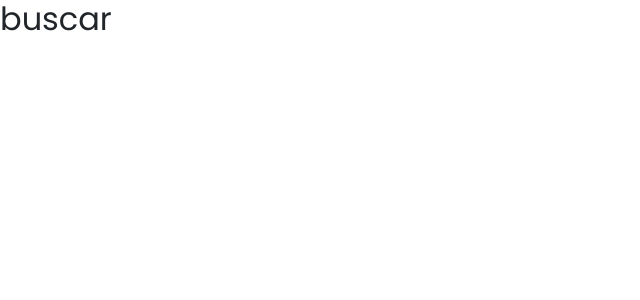
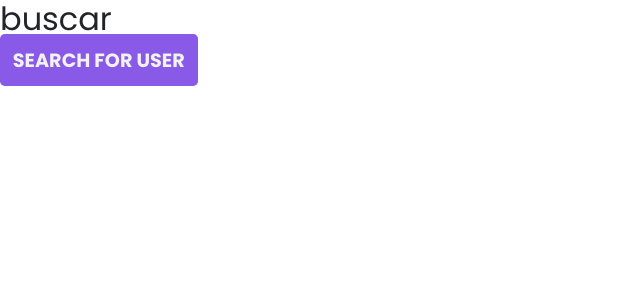
Before and after one commit to luiscetta/github_finder, a React (Vite) app: page /search in a window 1280 px wide. Shown: the top 300 px of the page, without its empty margins (0-640 px from the left). Built offline with nearby package versions, Linux system fonts and the light colour scheme.

Commit message:
changing the request to Search page

```diff
--- a/src/App.tsx
+++ b/src/App.tsx
@@ -1,9 +1,9 @@
-import { Outlet } from "react-router-dom";
+import Layout from "./components/Layout";
 
 function App() {
   return (
     <>
-      <Outlet />
+      <Layout />
     </>
   );
 }
--- a/src/Pages/Homepage/index.tsx
+++ b/src/Pages/Homepage/index.tsx
@@ -1,15 +1,8 @@
-import { useState } from "react";
+import { Link } from "react-router-dom";
 
-import SearchModal from "../../components/Modal/SearchModal";
 import "./styles.scss";
 
 export default function Homepage() {
-  const [modalShow, setModalShow] = useState(false);
-
-  const handleOpenModal = () => {
-    setModalShow(true);
-  };
-
   return (
     <div className="home-container">
       <div className="home-content">
@@ -22,12 +15,11 @@ export default function Homepage() {
             Devs? That really robust project that he usually posts on his
             profile? You can find it here!
           </p>
-          <a href="#" className="home-search-btn" onClick={handleOpenModal}>
+          <Link to="/search" className="home-search-btn">
             Search for user
-          </a>
+          </Link>
         </div>
       </div>
-      <SearchModal show={modalShow} onHide={() => setModalShow(false)} />
     </div>
   );
 }
--- a/src/Pages/Search/index.tsx
+++ b/src/Pages/Search/index.tsx
@@ -1,7 +1,24 @@
+import { useState } from "react";
+
+import SearchModal from "../../components/Modal/SearchModal";
+import "./styles.scss";
+
 export default function Search() {
-    return (
-        <>
-            <h2>buscar</h2>
-        </>
-    );
+  const [modalShow, setModalShow] = useState(false);
+
+  const handleOpenModal = () => {
+    setModalShow(true);
+  };
+
+  return (
+    <div className="search-container">
+      <div className="search-content">
+        <h2>buscar</h2>
+        <a className="search-btn" onClick={handleOpenModal}>
+          Search for user
+        </a>
+      </div>
+      <SearchModal show={modalShow} onHide={() => setModalShow(false)} />
+    </div>
+  );
 }
--- /dev/null
+++ b/src/Pages/Search/styles.scss
@@ -0,0 +1,21 @@
+.search-container {
+    .search-content {
+        .search-btn {
+            font-size: 1.2rem;
+            color: var(--white-100);
+            font-weight: bold;
+            text-transform: uppercase;
+
+            padding: 0.8rem;
+            background-color: var(--purple-100);
+            border: none;
+            border-radius: 0.3rem;
+        }
+
+        .search-btn:hover {
+            cursor: pointer;
+            background-color: #6c48b4;
+            transition: all 0.5s;
+        }
+    }
+}
--- /dev/null
+++ b/src/components/Layout/index.tsx
@@ -0,0 +1,13 @@
+import { BrowserRouter as Router } from "react-router-dom";
+
+import AppRoutes from "../../routes";
+
+export default function Layout() {
+  return (
+    <>
+      <Router>
+        <AppRoutes />
+      </Router>
+    </>
+  );
+}
--- a/src/components/Modal/SearchModal/index.tsx
+++ b/src/components/Modal/SearchModal/index.tsx
@@ -1,16 +1,51 @@
+import { useState } from "react";
 import { Modal } from "react-bootstrap";
 import Lottie from "lottie-react";
 import { BsSearch } from "react-icons/bs";
 
+import { UserProps } from "../../../types/user";
 import animationData from "../../assets/json/cat1.json";
 import "./styles.scss";
 
 type SearchModalProps = {
   show: boolean;
   onHide: () => void;
+  loadUser: (userName: string) => Promise<void>;
 };
 
-const SearchModal = ({ show, onHide }: SearchModalProps) => {
+const SearchModal = ({ show, onHide, loadUser }: SearchModalProps) => {
+  const [user, setUser] = useState<UserProps | null>(null);
+  const [inputName, setInputName] = useState("");
+
+  const loadUserName = async (userName: string) => {
+    const res = await fetch(`https://api.github.com/users/${userName}`);
+    const data = await res.json();
+
+    const {
+      avatar_url,
+      login,
+      location,
+      followers,
+      following,
+      name,
+      bio,
+      blog,
+    } = data;
+
+    const userData: UserProps = {
+      avatar_url,
+      login,
+      location,
+      followers,
+      following,
+      name,
+      bio,
+      blog,
+    };
+
+    setUser(userData);
+  };
+
   return (
     <>
       <Modal
@@ -33,10 +68,14 @@ const SearchModal = ({ show, onHide }: SearchModalProps) => {
                 className="search-input"
                 type="text"
                 placeholder="Enter the user name."
+                onChange={(e) => setInputName(e.target.value)}
               />
-              <button className="search-btn">
+              <button
+                className="search-btn"
+                onClick={() => loadUserName(inputName)}
+              >
                 Search
-                <BsSearch className="search-icon"/>
+                <BsSearch className="search-icon" />
               </button>
             </div>
           </div>
--- a/src/main.tsx
+++ b/src/main.tsx
@@ -2,30 +2,9 @@ import React from "react";
 import ReactDOM from "react-dom/client";
 import App from "./App.tsx";
 import "./Global.scss";
-import { createBrowserRouter, RouterProvider } from "react-router-dom";
-
-import Homepage from "./Pages/Homepage";
-import SearchPage from "./Pages/Search";
-
-const router = createBrowserRouter([
-  {
-    path: "/",
-    element: <App />,
-    children: [
-      {
-        path: "/",
-        element: <Homepage />,
-      },
-      {
-        path: "/search",
-        element: <SearchPage />,
-      },
-    ],
-  },
-]);
 
 ReactDOM.createRoot(document.getElementById("root")!).render(
   <React.StrictMode>
-    <RouterProvider router={router} />
+    <App />
   </React.StrictMode>
 );
--- /dev/null
+++ b/src/routes/index.tsx
@@ -0,0 +1,13 @@
+import { Route, Routes } from "react-router-dom";
+
+import Homepage from "../Pages/Homepage";
+import Search from "../Pages/Search";
+
+export default function AppRoutes() {
+  return (
+    <Routes>
+      <Route path="/" element={<Homepage />} />
+      <Route path="/search" element={<Search />} />
+    </Routes>
+  );
+}
--- /dev/null
+++ b/src/types/user.ts
@@ -0,0 +1,10 @@
+export type UserProps = {
+  avatar_url: string;
+  name: string;
+  login: string;
+  bio: string;
+  blog: string;
+  location: string;
+  followers: number;
+  following: number;
+};
```
